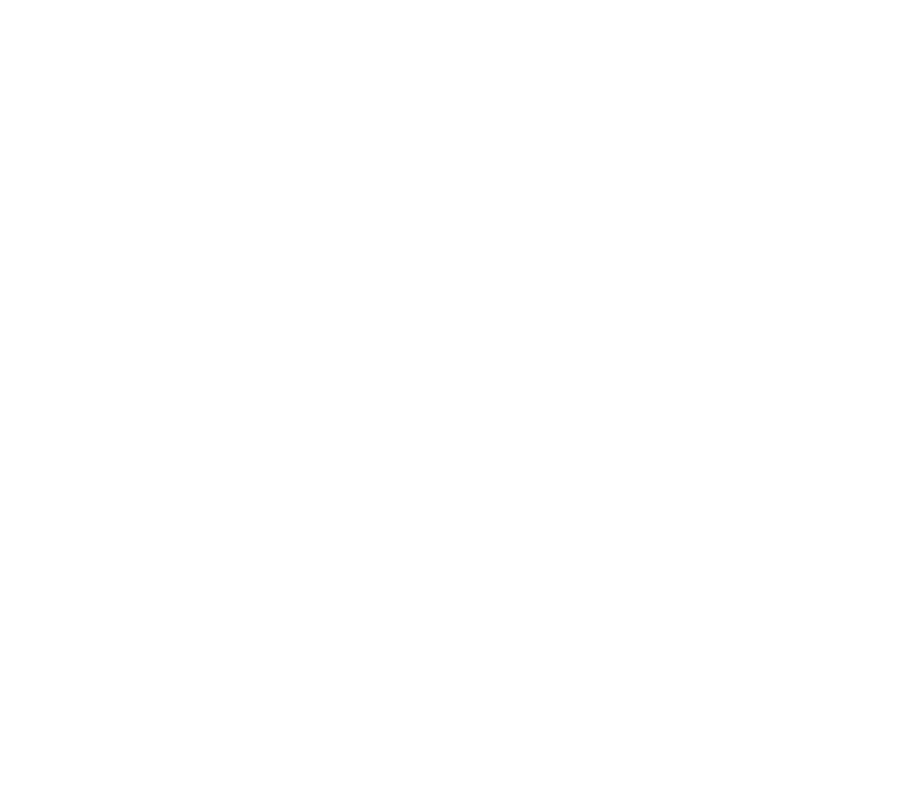
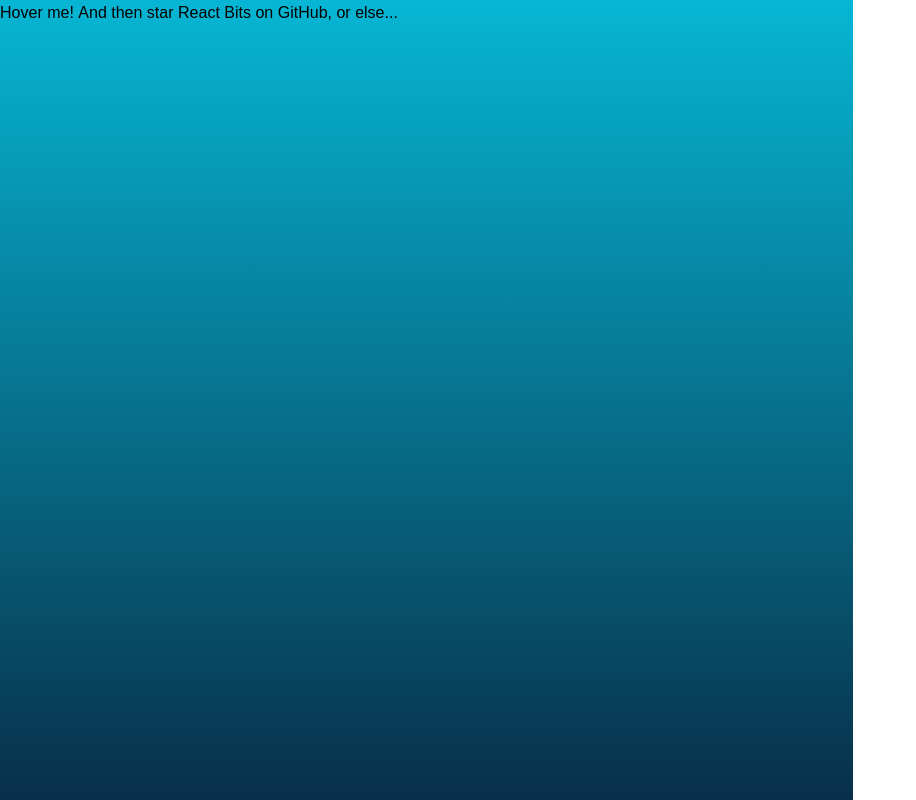
Before and after one commit to Nxwfel/FraudGuard, a React (Create React App) app: page /Page3 in a window 1280 px wide. Both pictures are taken after a click on the element "Login". Shown: the whole page, without its empty margins (0-916 px from the left). Built offline with nearby package versions, Linux system fonts and the light colour scheme.

Commit message:
Updated files

```diff
--- /dev/null
+++ b/src/Animation/VariablesProximity.jsx
@@ -0,0 +1,182 @@
+import { forwardRef, useMemo, useRef, useEffect } from "react";
+import { motion } from "framer-motion";
+
+function useAnimationFrame(callback) {
+  useEffect(() => {
+    let frameId;
+    const loop = () => {
+      callback();
+      frameId = requestAnimationFrame(loop);
+    };
+    frameId = requestAnimationFrame(loop);
+    return () => cancelAnimationFrame(frameId);
+  }, [callback]);
+}
+
+function useMousePositionRef(containerRef) {
+  const positionRef = useRef({ x: 0, y: 0 });
+
+  useEffect(() => {
+    const updatePosition = (x, y) => {
+      if (containerRef?.current) {
+        const rect = containerRef.current.getBoundingClientRect();
+        positionRef.current = { x: x - rect.left, y: y - rect.top };
+      } else {
+        positionRef.current = { x, y };
+      }
+    };
+
+    const handleMouseMove = (ev) => updatePosition(ev.clientX, ev.clientY);
+    const handleTouchMove = (ev) => {
+      const touch = ev.touches[0];
+      updatePosition(touch.clientX, touch.clientY);
+    };
+
+    window.addEventListener("mousemove", handleMouseMove);
+    window.addEventListener("touchmove", handleTouchMove);
+    return () => {
+      window.removeEventListener("mousemove", handleMouseMove);
+      window.removeEventListener("touchmove", handleTouchMove);
+    };
+  }, [containerRef]);
+
+  return positionRef;
+}
+
+const VariableProximity = forwardRef((props, ref) => {
+  const {
+    label,
+    fromFontVariationSettings,
+    toFontVariationSettings,
+    containerRef,
+    radius = 50,
+    falloff = "linear",
+    className = "",
+    onClick,
+    style,
+    ...restProps
+  } = props;
+
+  const letterRefs = useRef([]);
+  const interpolatedSettingsRef = useRef([]);
+  const mousePositionRef = useMousePositionRef(containerRef);
+
+  const parsedSettings = useMemo(() => {
+    const parseSettings = (settingsStr) =>
+      new Map(
+        settingsStr.split(",")
+          .map(s => s.trim())
+          .map(s => {
+            const [name, value] = s.split(" ");
+            return [name.replace(/['"]/g, ""), parseFloat(value)];
+          })
+      );
+
+    const fromSettings = parseSettings(fromFontVariationSettings);
+    const toSettings = parseSettings(toFontVariationSettings);
+
+    return Array.from(fromSettings.entries()).map(([axis, fromValue]) => ({
+      axis,
+      fromValue,
+      toValue: toSettings.get(axis) ?? fromValue,
+    }));
+  }, [fromFontVariationSettings, toFontVariationSettings]);
+
+  const calculateDistance = (x1, y1, x2, y2) =>
+    Math.sqrt((x2 - x1) ** 2 + (y2 - y1) ** 2);
+
+  const calculateFalloff = (distance) => {
+    const norm = Math.min(Math.max(1 - distance / radius, 0), 1);
+    switch (falloff) {
+      case "exponential": return norm ** 2;
+      case "gaussian": return Math.exp(-((distance / (radius / 2)) ** 2) / 2);
+      case "linear":
+      default: return norm;
+    }
+  };
+
+  useAnimationFrame(() => {
+    if (!containerRef?.current) return;
+    const containerRect = containerRef.current.getBoundingClientRect();
+
+    letterRefs.current.forEach((letterRef, index) => {
+      if (!letterRef) return;
+
+      const rect = letterRef.getBoundingClientRect();
+      const letterCenterX = rect.left + rect.width / 2 - containerRect.left;
+      const letterCenterY = rect.top + rect.height / 2 - containerRect.top;
+
+      const distance = calculateDistance(
+        mousePositionRef.current.x,
+        mousePositionRef.current.y,
+        letterCenterX,
+        letterCenterY
+      );
+
+      if (distance >= radius) {
+        letterRef.style.fontVariationSettings = fromFontVariationSettings;
+        return;
+      }
+
+      const falloffValue = calculateFalloff(distance);
+      const newSettings = parsedSettings
+        .map(({ axis, fromValue, toValue }) => {
+          const interpolatedValue = fromValue + (toValue - fromValue) * falloffValue;
+          return `'${axis}' ${interpolatedValue}`;
+        })
+        .join(", ");
+
+      interpolatedSettingsRef.current[index] = newSettings;
+      letterRef.style.fontVariationSettings = newSettings;
+    });
+  });
+
+  const words = label.split(" ");
+  let letterIndex = 0;
+
+  return (
+    <span
+      ref={ref}
+      onClick={onClick}
+      style={{
+        display: "inline",
+        fontFamily: '"Roboto Flex", sans-serif',
+        ...style,
+      }}
+      className={className}
+      {...restProps}
+    >
+      {words.map((word, wordIndex) => (
+        <span
+          key={wordIndex}
+          className="inline-block whitespace-nowrap"
+        >
+          {word.split("").map((letter) => {
+            const currentLetterIndex = letterIndex++;
+            return (
+              <motion.span
+                key={currentLetterIndex}
+                ref={(el) => { letterRefs.current[currentLetterIndex] = el; }}
+                style={{
+                  display: "inline-block",
+                  fontVariationSettings:
+                    interpolatedSettingsRef.current[currentLetterIndex],
+                }}
+                aria-hidden="true"
+              >
+                {letter}
+              </motion.span>
+            );
+          })}
+          {wordIndex < words.length - 1 && (
+            <span className="inline-block">&nbsp;</span>
+          )}
+        </span>
+      ))}
+      <span className="sr-only">{label}</span>
+    </span>
+  );
+});
+
+VariableProximity.displayName = "VariableProximity";
+export default VariableProximity;
--- a/src/App.js
+++ b/src/App.js
@@ -1,7 +1,7 @@
 import Page1 from './Templates/Page1';
 import Page2 from './Templates/Page2-start';
 import Page2Suite from './Templates/Page2-suite';
-import Login from './Templates/login';
+import Login from './Templates/Login';
 import { BrowserRouter as Router,HashRouter, Route, Routes } from 'react-router-dom';
 import './Style/App.css';
 
--- a/src/Templates/Page2-start.jsx
+++ b/src/Templates/Page2-start.jsx
@@ -45,7 +45,7 @@
                 </div>
              <div className='absolute bottom-10 left-4'>
                 <TrueFocus
-                    sentence="Nawfel Halilou."
+                    sentence="Nawfel Ameur"
                     manualMode={false}
                     blurAmount={5}
                     borderColor="#2CA6E2"
--- a/src/Templates/login.jsx
+++ b/src/Templates/login.jsx
@@ -1,11 +1,30 @@
-import React from 'react';
+import React, { useRef } from 'react';
 import styled from 'styled-components';
+import VariableProximity from '../Animation/VariablesProximity';
 
-const login = () => {
+const Login = () => {
+  const containerRef = useRef(null);
+
   return (
-    <div></div>
+    <div className='flex h-screen w-screen'>
+      <div className='h-screen w-2/3 bg-gradient-to-b from-cyan-500 to-sky-950'>
+        <div
+          ref={containerRef}
+          style={{ position: 'relative' }}
+        >
+          <VariableProximity
+            label={'Hover me! And then star React Bits on GitHub, or else...'}
+            className={'variable-proximity-demo'}
+            fromFontVariationSettings="'wght' 400, 'opsz' 9"
+            toFontVariationSettings="'wght' 1000, 'opsz' 40"
+            containerRef={containerRef}
+            radius={100}
+            falloff='linear'
+          />
+        </div>
+      </div>
+      <div className='h-screen w-1/3 bg-white'></div>
+    </div>
   );
-}
-
-
-export default login;
+};
+export default Login;
```
Also changed, not shown: src/Images/encrypted.png (added).
